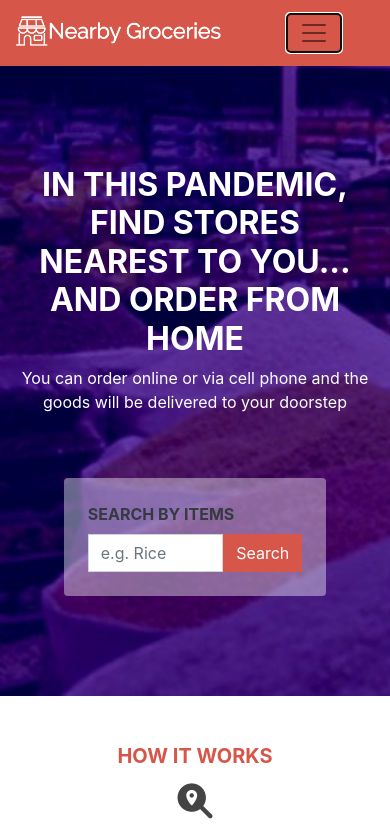
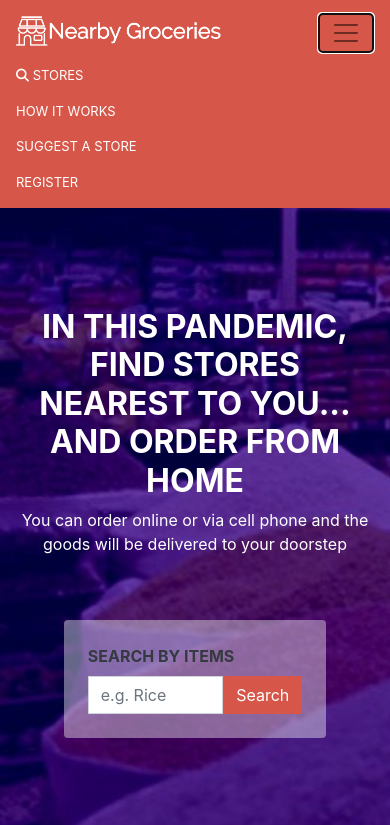
Before and after one commit to anewman15/bootstrap-nearby-groceries, a plain HTML site: page index.html in a window 390 px wide. Both pictures are taken after a click on the button "Toggle navigation". Shown: the top 825 px of the page. Drawn offline with nearby package versions, Linux system fonts and the light colour scheme.

Commit message:
- Fix navbar issue by adding script files - Adjust font size of nav items - Add suggest a store section

```diff
--- a/index.html
+++ b/index.html
@@ -9,7 +9,7 @@
 </head>
 <body>
   <header>
-    <nav class="navbar navbar-expand-lg navbar-light bg-grocery-pink pr-5">
+    <nav class="navbar navbar-expand-md navbar-light bg-grocery-pink">
       <a class="navbar-brand py-0" href="#"><img src="./images/nearby-groceries-logo.png" style="height: 50px;" alt=""></a>
       <button class="navbar-toggler" type="button" data-toggle="collapse" data-target="#navbarSupportedContent" aria-controls="navbarSupportedContent" aria-expanded="false" aria-label="Toggle navigation">
         <span class="navbar-toggler-icon"></span>
@@ -17,16 +17,16 @@
       <div class="collapse navbar-collapse" id="navbarSupportedContent">
         <ul class="navbar-nav ml-auto">
           <li class="nav-item active">
-            <a class="nav-link text-white" href="#"><i class="fas fa-search"></i>&nbsp;STORES<span class="sr-only">(current)</span></a>
+            <a class="nav-text nav-link text-white" href="#"><i class="fas fa-search"></i>&nbsp;STORES<span class="sr-only">(current)</span></a>
           </li>
           <li class="nav-item">
-            <a class="nav-link text-white" href="#">HOW IT WORKS</a>
+            <a class="nav-text nav-link text-white" href="#">HOW IT WORKS</a>
           </li>
           <li class="nav-item">
-            <a class="nav-link text-white" href="#">SUGGEST A STORE</a>
+            <a class="nav-text nav-link text-white" href="#">SUGGEST A STORE</a>
           </li>
           <li class="nav-item">
-            <a class="nav-link text-white" href="#">REGISTER</a>
+            <a class="nav-text nav-link text-white" href="#">REGISTER</a>
           </li>
         </ul>
       </div>
@@ -108,7 +108,7 @@
       </div>
     </div>
   </section>
-  <section class="container-fluid">
+  <section class="container-fluid mb-5">
       <h2 class="h5 text-grocery-pink font-weight-bold">SHOPS NEAR YOU</h2>
       <p>We find nearby stores based on you cell phone location and your IP address</p>
     <div class="row">
@@ -237,7 +237,7 @@
           </div>
         </div>
       </div>
-      <div class="col-sm-6 col-md-4 col-lg-3 mb-3">
+      <div class="col-sm-6 col-md-4 col-lg-3 mb-5">
         <div class="card border-0">
           <span class="font-weight-bold text-secondary">78m from you</span>
           <a href=""><img class="card-img-top rounded-0" src="./images/jaman-telecom.jpeg" alt="Card image cap"></a>
@@ -262,6 +262,10 @@
           </div>
         </div>
       </div>
+    </div>
+    <div class="suggest-store text-center bg-secondary py-3">
+      <p class="text-white">Suggest a store that is in your area and we will add it to our directory</p>
+      <a class="btn btn-grocery-pink text-light font-weight-bold" href="">Suggest a Store</a>
     </div>
 
   </section>
@@ -321,6 +325,8 @@
       </div>
     </footer>
   </section>
-
+  <script src="https://code.jquery.com/jquery-3.3.1.slim.min.js" integrity="sha384-q8i/X+965DzO0rT7abK41JStQIAqVgRVzpbzo5smXKp4YfRvH+8abtTE1Pi6jizo" crossorigin="anonymous"></script>
+  <script src="https://cdnjs.cloudflare.com/ajax/libs/popper.js/1.14.3/umd/popper.min.js" integrity="sha384-ZMP7rVo3mIykV+2+9J3UJ46jBk0WLaUAdn689aCwoqbBJiSnjAK/l8WvCWPIPm49" crossorigin="anonymous"></script>
+  <script src="https://stackpath.bootstrapcdn.com/bootstrap/4.1.3/js/bootstrap.min.js" integrity="sha384-ChfqqxuZUCnJSK3+MXmPNIyE6ZbWh2IMqE241rYiqJxyMiZ6OW/JmZQ5stwEULTy" crossorigin="anonymous"></script>
 </body>
 </html>
--- a/main.scss
+++ b/main.scss
@@ -15,6 +15,10 @@ html {
   max-width: 1200px;
   min-width: 350px;
   margin: 0 auto;
+}
+
+.nav-text {
+  font-size: small;
 }
 
 .main-bg {
@@ -133,7 +137,7 @@ html {
     font-size: x-small;
   }
 
-  button  {
+  button {
     font-size: x-small;
   }
 }
```
Also changed, not shown: main.css, 1 other file.
